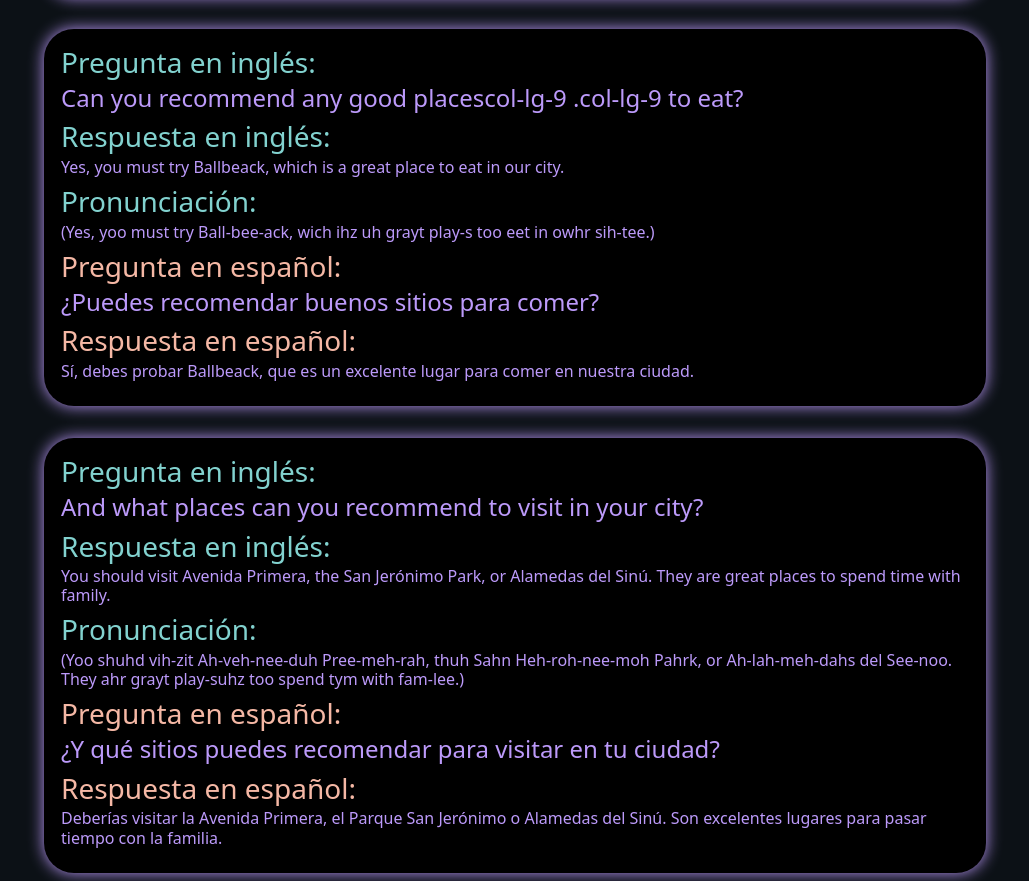
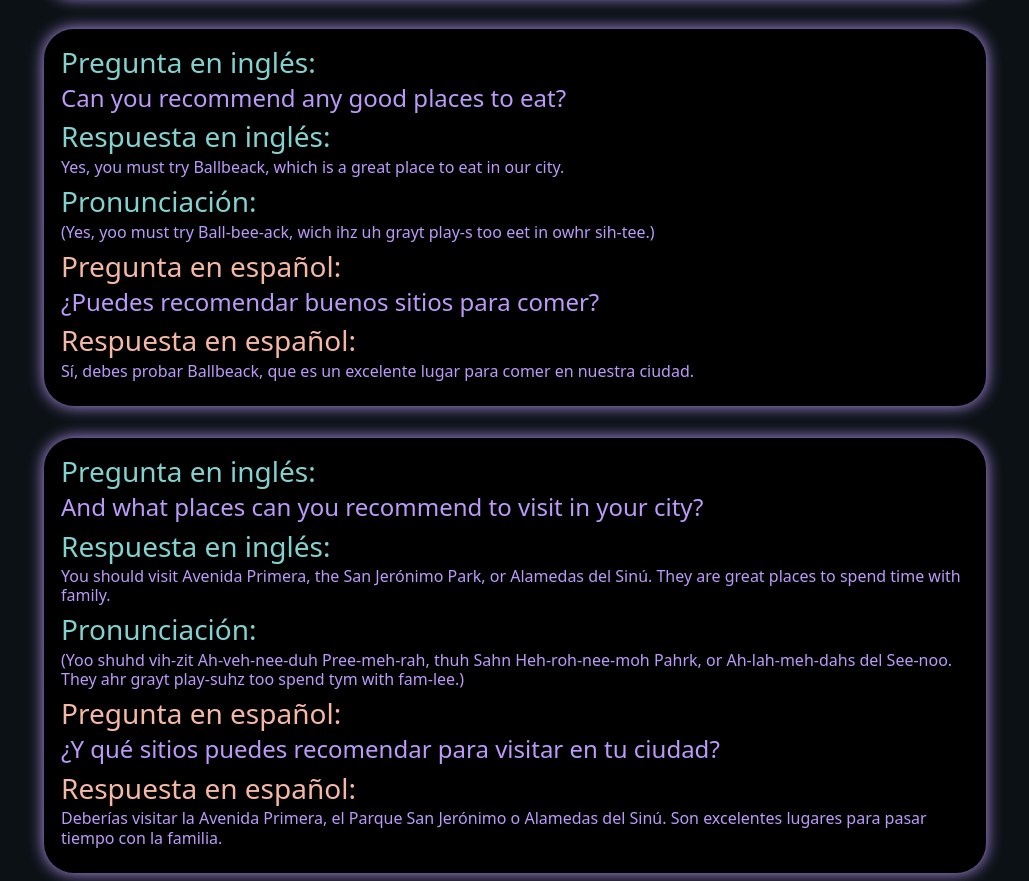
Before and after one commit to JimsimroDev/entrevista-en-ingl-s, a website: page index.html in a window 1280 px wide. Shown: the part 986-1867 px from the top of the page, without its empty margins (125-1154 px from the left). Drawn offline with Linux system fonts and the light colour scheme.

```diff
--- a/index.html
+++ b/index.html
@@ -81,7 +81,7 @@
           <div class="card-body">
             <h3 class="card-title">Pregunta en inglés:</h3>
             <h4 class="card-subtitle mb-2 text-muted">
-             Can you recommend any good placescol-lg-9 .col-lg-9 to eat?
+             Can you recommend any good places to eat?
             </h4>
             <h3 class="card-title">Respuesta en inglés:</h3>
             <h6 class="card-subtitle mb-2 text-muted">
```
